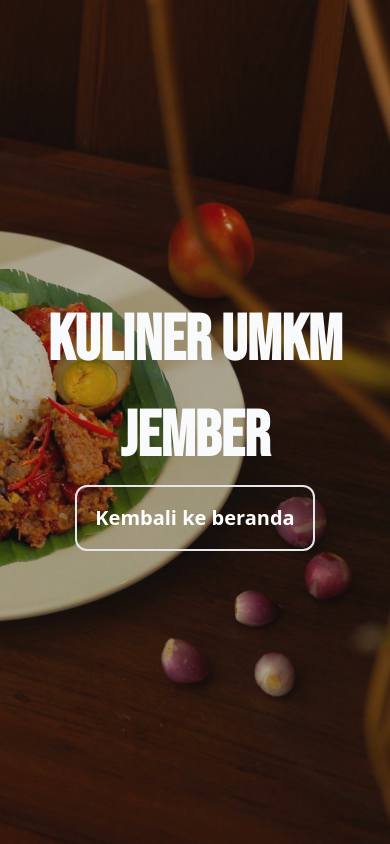
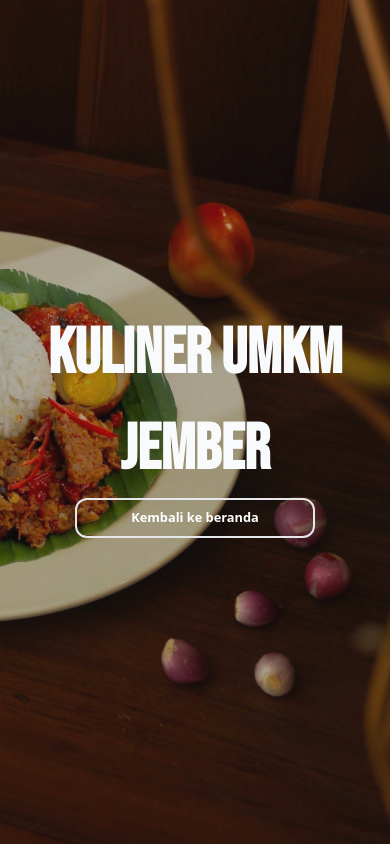
Before and after one commit to hanNajib/DJEMBER-FEST, a React (Vite) app: page /makanan in a window 390 px wide. Shown: the top 844 px of the page. Built offline with nearby package versions, Linux system fonts and the light colour scheme.

Commit message:
button adjust

```diff
--- a/src/Destination.jsx
+++ b/src/Destination.jsx
@@ -109,7 +109,7 @@ export default function Destination() {
               <p className="sh judul text-[3rem] md:text-[4rem] lg:text-[10rem] text-slate-50 text-center font-bebas_neue font-semibold">
                 Destinasi kota Jember
               </p>
-              <a href="/" className='border-2 p-4 text-[20px]  text-white relative w-[15rem] text-center rounded-xl font-bold'>
+              <a href="/" className='border-2 p-2 md:p-4 text-[0.8rem] md:text-[20px] text-white relative w-[15rem] text-center rounded-xl font-bold'>
                 Kembali ke beranda
               </a>
             </div>
--- a/src/Makanan.jsx
+++ b/src/Makanan.jsx
@@ -24,11 +24,11 @@ const SpecialDeals = () => {
     deal.name.toLowerCase().includes(searchTerm.toLowerCase())
   );
 
-  // Set up the animation effect for the title
+
   useEffect(() => {
     const timer = setTimeout(() => {
       setIsVisible(true);
-    }, 500); // Delay 500ms before the text appears
+    }, 500);
     return () => clearTimeout(timer);
   }, []);
 
@@ -50,7 +50,7 @@ const SpecialDeals = () => {
               <p className="sh judul text-[4rem] text-slate-50 text-center md:mb-0 font-bebas_neue font-semibold md:text-[6rem] lg:text-[9rem]">
                 Kuliner UMKM Jember
               </p>
-              <a href="/" className='border-2 p-4 text-[20px] text-white relative w-[15rem] text-center rounded-xl font-bold'>
+              <a href="/" className='border-2 p-2 md:p-4 text-[0.8rem] md:text-[20px] text-white relative w-[15rem] text-center rounded-xl font-bold'>
                 Kembali ke beranda
               </a>
             </div>
```
